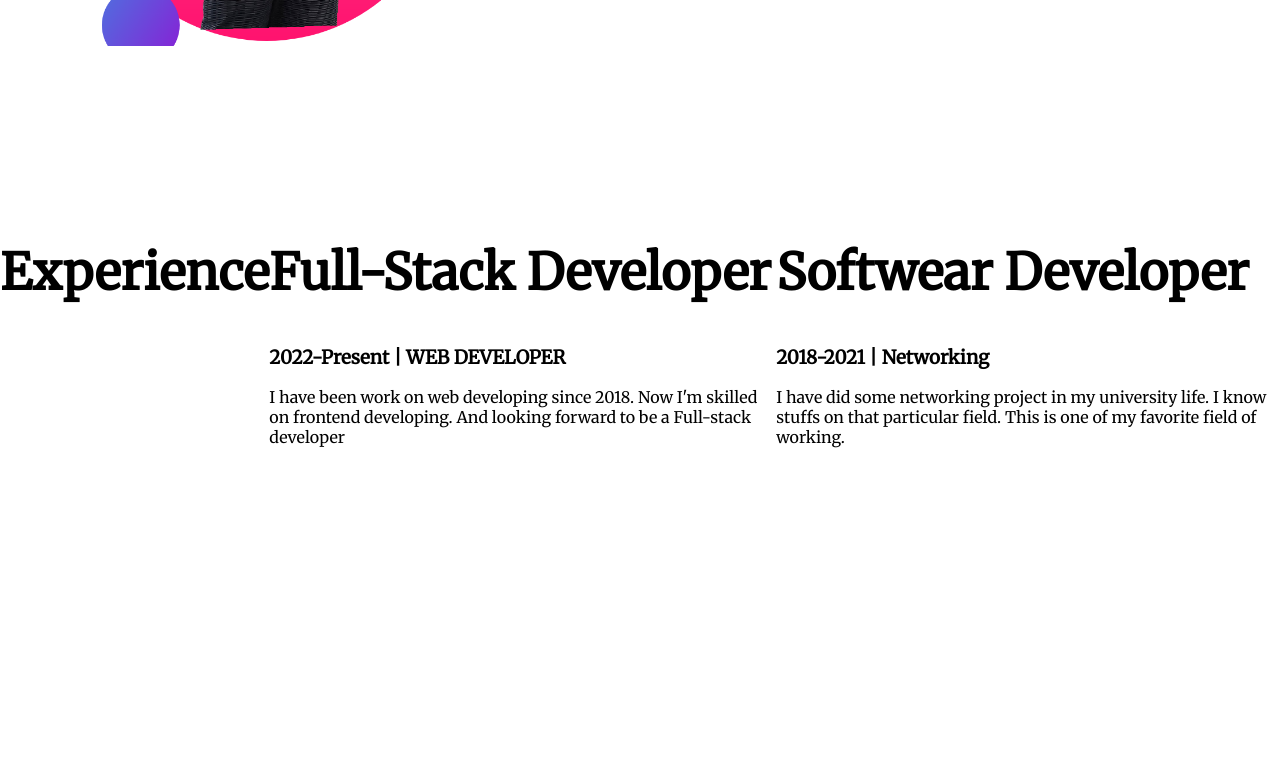
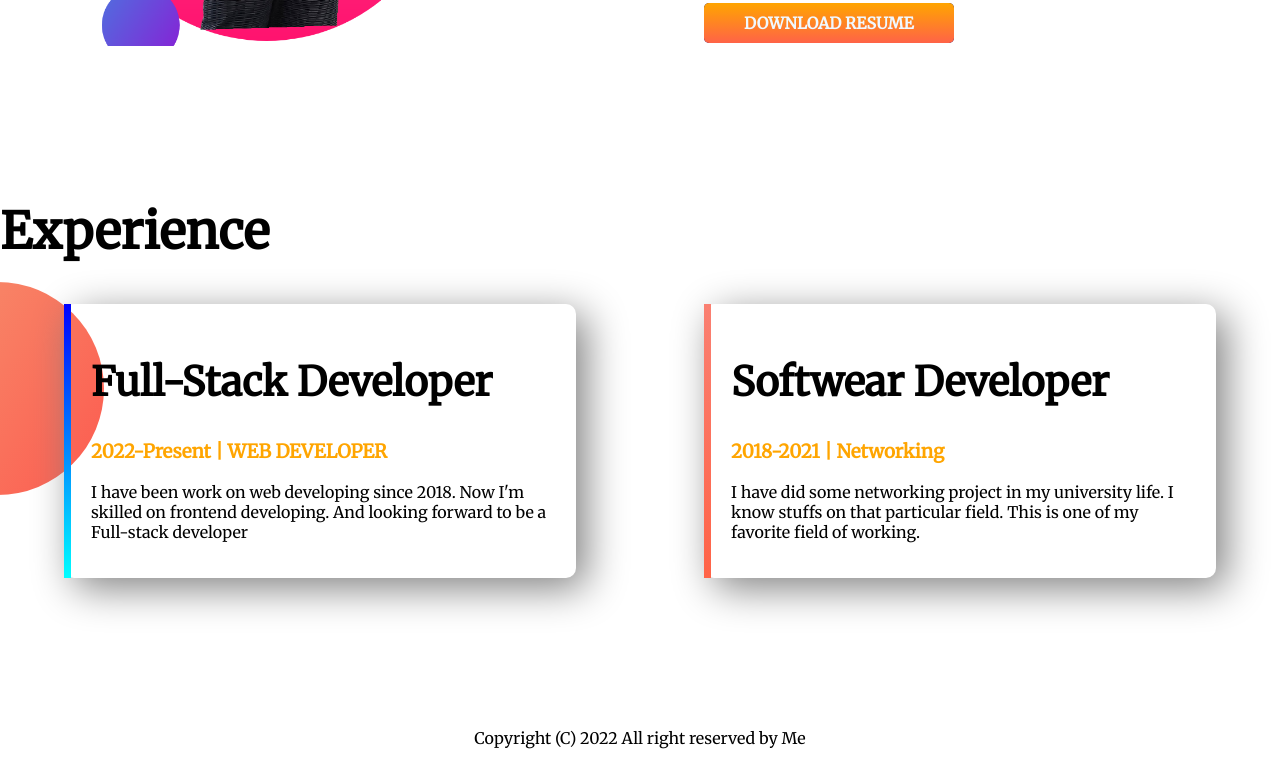
Before and after one commit to utsho-gif/My-Protfolio, a plain HTML site: page index.html in a window 1280 px wide. Shown: the part 920-1684 px from the top of the page. Before the commit the page ends 1533 px from the top, so only its background shows below. Drawn offline with Linux system fonts and the light colour scheme.

Commit message:
added experience and footer

```diff
--- a/index.html
+++ b/index.html
@@ -11,7 +11,7 @@
     <link rel="stylesheet" href="style.css">
 </head>
 <body>
-   <section class="top-bnr">
+   <section class="top-bnr flexible-container">
     <div class="half-width">
         <h1>Welcome To</h1>
         <h1><span class="orange-color">Utshos'</span> World!</h1>
@@ -23,7 +23,7 @@
         <img src="images/Ubg.png" alt="Utsho's pic">
     </div>
     </section>
-    <section class="dream-big">
+    <section class="dream-big flexible-container">
         <div class="half-width">
             <img src="images/Ubg2.png" alt="utsh's pic">
         </div>
@@ -36,16 +36,21 @@
     </section>
     <section class="experience-area">
        <h1>Experience</h1>
-       <div>
-           <h1>Full-Stack Developer</h1>
-           <h3>2022-Present | WEB DEVELOPER</h3>
-           <p>I have been work on web developing since 2018. Now I'm skilled on frontend developing. And looking forward to be a Full-stack developer</p>
-       </div>
-       <div>
-           <h1>Softwear Developer</h1>
-           <h3>2018-2021 | Networking</h3>
-           <p>I have did some networking project in my university life. I know stuffs on that particular field. This is one of my favorite field of working.</p>
+       <div class="flexible-container">
+        <div id="fs-dev" class="exp-item">
+            <h2>Full-Stack Developer</h2>
+            <h3 class="orange-color">2022-Present | WEB DEVELOPER</h3>
+            <p>I have been work on web developing since 2018. Now I'm skilled on frontend developing. And looking forward to be a Full-stack developer</p>
+        </div>
+        <div id="sf-dev" class="exp-item">
+            <h2>Softwear Developer</h2>
+            <h3 class="orange-color">2018-2021 | Networking</h3>
+            <p>I have did some networking project in my university life. I know stuffs on that particular field. This is one of my favorite field of working.</p>
+        </div>
        </div>
     </section>
+    <footer>
+        <p>Copyright (C) 2022 All right reserved by Me</p>
+    </footer>
 </body>
 </html>
--- a/style.css
+++ b/style.css
@@ -5,10 +5,13 @@ body {
 h1 {
   font-size: 50px;
 }
+h2 {
+  font-size: 40px;
+}
 .orange-color {
   color: orange;
 }
-section {
+.flexible-container {
   display: flex;
   margin-bottom: 150px;
 }
@@ -40,3 +43,29 @@ section {
   background-repeat: no-repeat;
   background-position: right;
 }
+.experience-area {
+  background-image: url(images/exp-bg.png);
+  background-repeat: no-repeat;
+  background-position: left;
+}
+.exp-item {
+  width: 40%;
+  margin-left: 5%;
+  margin-right: 5%;
+  padding: 20px;
+  border-radius: 10px;
+  box-shadow: 10px 10px 40px grey;
+}
+#fs-dev {
+  border-left: 7px solid;
+  border-image: linear-gradient(blue, cyan);
+  border-image-slice: 1;
+}
+#sf-dev {
+  border-left: 7px solid;
+  border-image: linear-gradient(salmon, tomato);
+  border-image-slice: 1;
+}
+footer p {
+  text-align: center;
+}
```
Also changed, not shown: images/jhankar.png (deleted), images/jhankar2.png (deleted), 4 other files.
